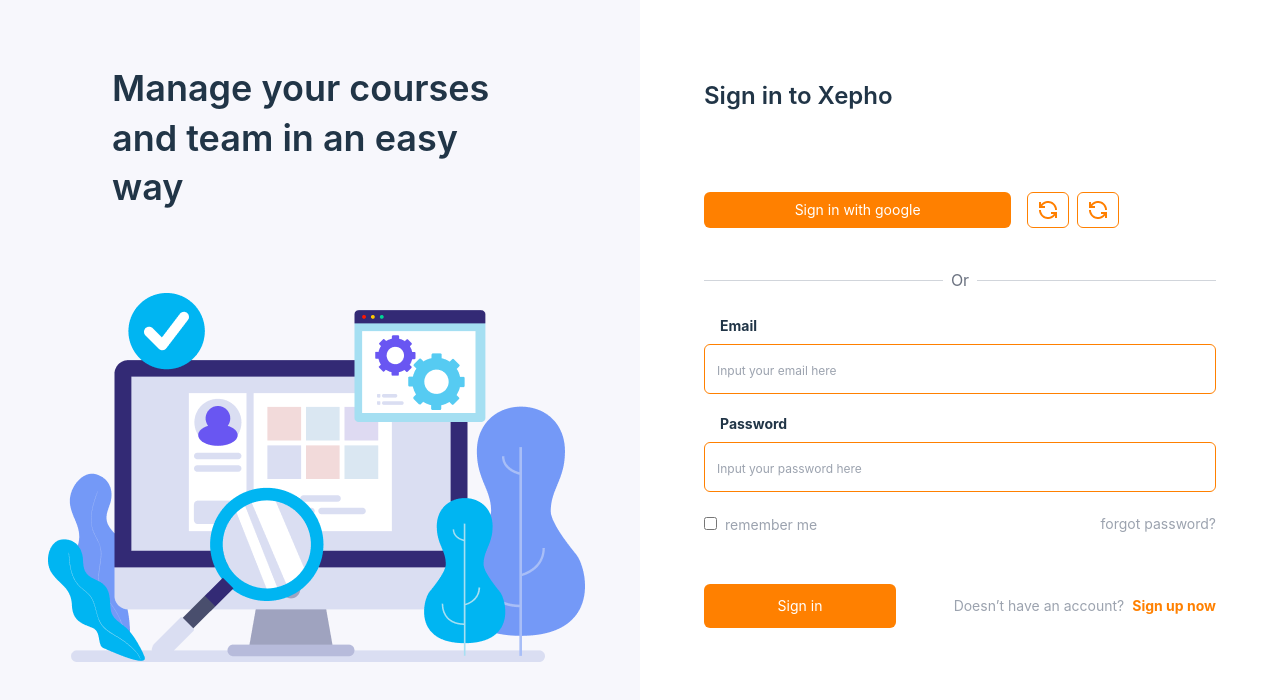
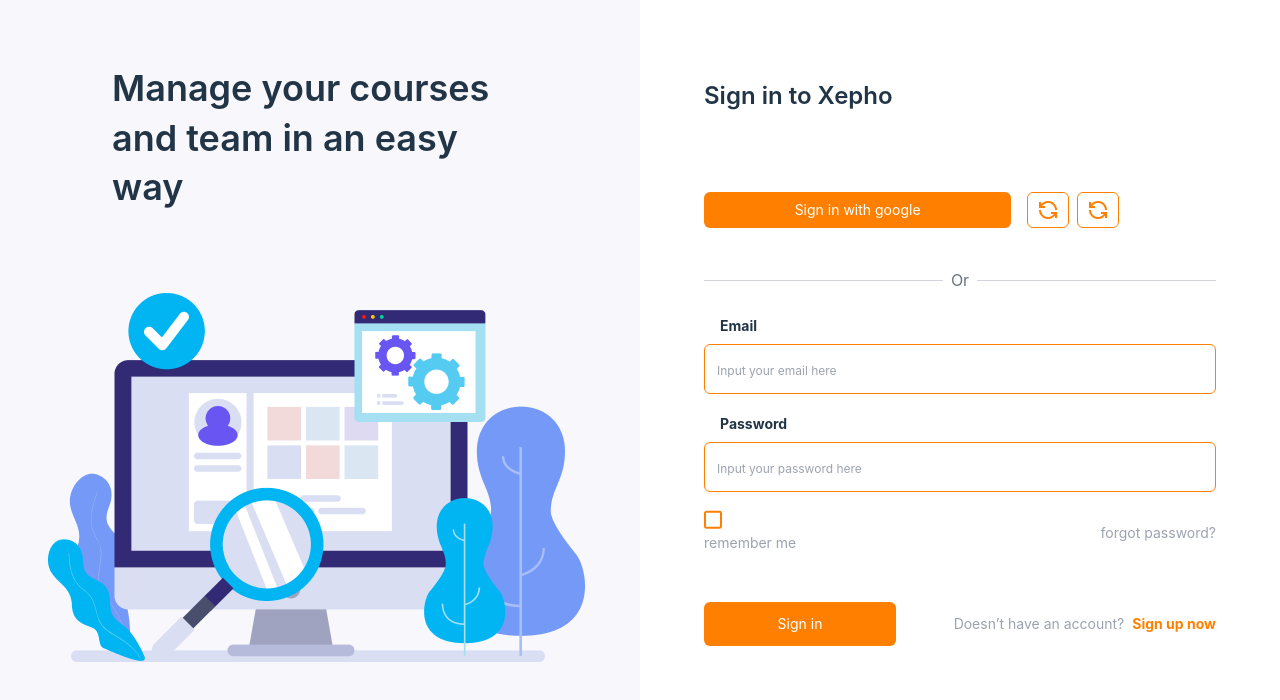
Before and after one commit to Tez-cyber/multi_form, a React (Vite) app: page / in a window 1280 px wide. Shown: the top 700 px of the page. Built offline with nearby package versions, Linux system fonts and the light colour scheme.

Commit message:
Completed multi level form

```diff
--- a/src/components/multiform/Forms.jsx
+++ b/src/components/multiform/Forms.jsx
@@ -2,9 +2,6 @@
 import { FormHeader } from '../FormHeader'
 
 export const SectionFirst = () => {
-    const title = `
-        Manage your courses and team in an easy way
-    `
     return (
         <>
             {/* <!-- === Top section === --> */}
@@ -40,16 +37,69 @@
 }
 export const SectionSecond = () => {
     return (
-        <div>SectionSecond</div>
+        <>
+            {/* <!-- === Top section === --> */}
+            <FormHeader
+                desc="Who are you? What’s your company or organisation all about?"
+                title="Complete your company profile" />
+            {/* ============ Form */}
+            <form action="">
+                {/* <!-- ==== Email ==== --> */}
+                <div className="inputLabel">
+                    <label>Your Company Description</label>
+                    <input className="inputItem" type="text" placeholder="Tell me about what your company looks like" />
+                </div>
+                {/* <!-- ==== Second ==== --> */}
+                <div className="inputLabel">
+                    <label>Your Company Location</label>
+                    <input className="inputItem" type="text" placeholder="What is the address of your company" />
+                </div>
+            </form>
+        </>
     )
 }
 export const SectionThird = () => {
     return (
-        <div>SectionThird</div>
+        <>
+            {/* <!-- === Top section === --> */}
+            <FormHeader
+                desc="We want to know what’s your company interest"
+                title="What’s your company interest?" />
+            {/* ============ Form */}
+            <form action="">
+                {/* <!-- ==== Email ==== --> */}
+                <div className="flex flex-col gap-3">
+                    <div className="flex items-center">
+                        <input type="checkbox" className="border-none" name="" />
+                        <label className="text-sm ml-2 text-gray-400">
+                            To manage the tasks
+                        </label>
+                    </div>
+                    <div className="flex items-center">
+                        <input type="checkbox" className="border-none" name="" />
+                        <label className="text-sm ml-2 text-gray-400">
+                            To manage the projects
+                        </label>
+                    </div>
+                    <div className="flex items-center">
+                        <input type="checkbox" className="border-none" name="" />
+                        <label className="text-sm ml-2 text-gray-400">
+                        To manage the team
+                        </label>
+                    </div>
+                </div>
+                 {/* <!-- ==== Second ==== --> */}
+                 <div className="inputLabel my-10">
+                    <label>Other option</label>
+                    <input className="inputItem" type="text" placeholder="Input your option" />
+                </div>
+            </form>
+        </>
     )
 }
 export const SectionFourth = () => {
     return (
-        <div>SectionFourth</div>
+        <FormHeader
+                title="Registration completed" />
     )
 }
--- a/src/components/multiform/Multi.jsx
+++ b/src/components/multiform/Multi.jsx
@@ -42,7 +42,7 @@
         <>
             <div className="flex flex-col justify-center font-inter md:flex-row">
                 {/* <!-- Left Section --> */}
-                <FirstSection src="/Frame.png" />
+                <FirstSection src="/Illustration.png" />
                 {/* <!-- Right Section --> */}
                 <FormContainer>
                     {/* ====== Progress bar */}
@@ -67,7 +67,11 @@
                     ">
                         <button
                             onClick={handleNext}
-                            className={`${steps === totalSteps ? "disabled" : "btn"}`}>Next</button>
+                            className="btn py-1">
+                                {
+                                    steps === totalSteps ? "Continue to dashboard" : "Next"
+                                }
+                            </button>
                     </div>
                 </FormContainer>
             </div>
--- a/src/index.css
+++ b/src/index.css
@@ -6,6 +6,7 @@
   .inputItem {
     @apply border-bright border-[1.5px] border-solid w-full py-3 px-3 rounded-md placeholder:text-xs
   }
+
   .paleinputItem {
     @apply border-pale text-center text-pale hover:border-bright hover:text-bright border-[2px] w-[104px] border-solid py-2 px-1 rounded-md
   }
@@ -40,7 +41,39 @@
   }
 
   .btn {
-    @apply outline-none border-0 cursor-pointer text-base rounded-[4px] bg-bright text-white p-[4px_40px] active:outline-none active:scale-[.98]
+    @apply outline-none border-0 cursor-pointer text-base rounded-[4px] bg-bright text-white p-[10px_40px] active:outline-none active:scale-[.98]
+  }
+
+  /* custom checkboxes */
+  input[type="checkbox"] {
+    /* Add if not using autoprefixer */
+    -webkit-appearance: none;
+    appearance: none;
+    /* For iOS < 15 to remove gradient background */
+
+    /* Not removed via appearance */
+    margin: 0;
+    font: inherit;
+    color: currentColor;
+    width: 1.15em;
+    height: 1.15em;
+    border: 0.15em solid currentColor;
+    border-radius: 0.15em;
+    transform: translateY(-0.075em);
+    @apply border-[0.15em_solid] border-bright grid place-content-center
+  }
+  input[type="checkbox"]::before {
+    content: "";
+    width: 0.65em;
+    height: 0.65em;
+    transform: scale(0);
+    transition: 120ms transform ease-in-out;
+    /* box-shadow: inset 1em 1em var(--form-control-color); */
+    @apply bg-bright
+  }
+
+  input[type="checkbox"]:checked::before {
+    transform: scale(1);
   }
 }
 
```
Also changed, not shown: public/Illustration.png (added).
